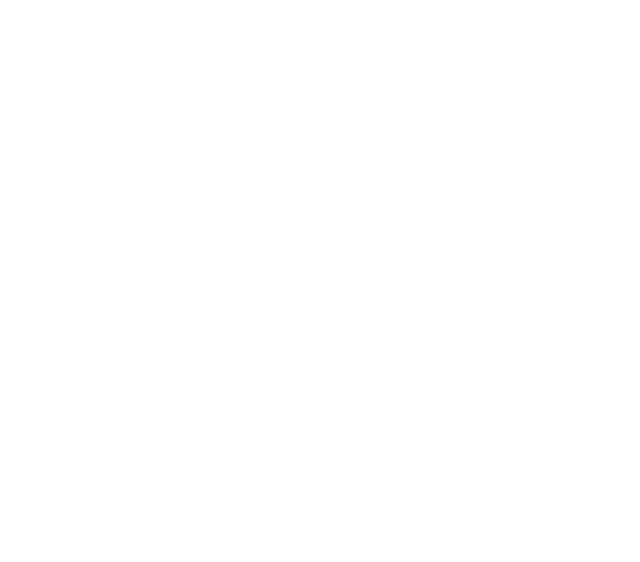
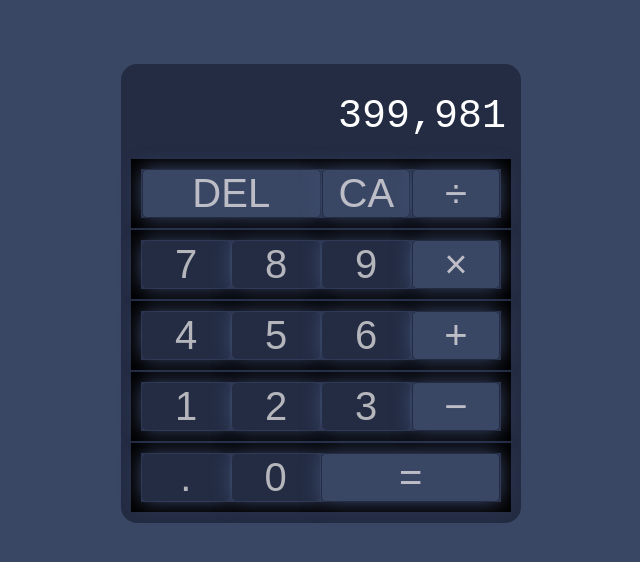
Before and after one commit to Toluwanimi21/calculator-app, a plain HTML site: page index.html in a window 1280 px wide. Shown: the whole page, without its empty margins (319-959 px from the left). Drawn offline with Linux system fonts and the light colour scheme.

Commit message:
Add Structure & Designs

```diff
--- a/index.html
+++ b/index.html
@@ -16,5 +16,58 @@
       audio.src = './assets/audio/click.mp3';
     </script>
   </head>
-  <body></body>
+  <body>
+    <div class="wrapper">
+      <section class="screen">399,981</section>
+      <section class="calc-buttons">
+        <div class="calc-button-row">
+          <button class="calc-button double operator" onclick="audio.play();">
+            DEL
+          </button>
+          <button class="calc-button operator" onclick="audio.play();">
+            CA
+          </button>
+          <button class="calc-button operator" onclick="audio.play();">
+            ÷
+          </button>
+        </div>
+
+        <div class="calc-button-row">
+          <button class="calc-button" onclick="audio.play();">7</button>
+          <button class="calc-button" onclick="audio.play();">8</button>
+          <button class="calc-button" onclick="audio.play();">9</button>
+          <button class="calc-button operator" onclick="audio.play();">
+            &times;
+          </button>
+        </div>
+
+        <div class="calc-button-row">
+          <button class="calc-button" onclick="audio.play();">4</button>
+          <button class="calc-button" onclick="audio.play();">5</button>
+          <button class="calc-button" onclick="audio.play();">6</button>
+          <button class="calc-button operator" onclick="audio.play();">
+            &plus;
+          </button>
+        </div>
+
+        <div class="calc-button-row">
+          <button class="calc-button" onclick="audio.play();">1</button>
+          <button class="calc-button" onclick="audio.play();">2</button>
+          <button class="calc-button" onclick="audio.play();">3</button>
+          <button class="calc-button operator" onclick="audio.play();">
+            &minus;
+          </button>
+        </div>
+
+        <div class="calc-button-row">
+          <button class="calc-button" onclick="audio.play();">.</button>
+          <button class="calc-button" onclick="audio.play();">0</button>
+          <button class="calc-button double operator" onclick="audio.play();">
+            &equals;
+          </button>
+        </div>
+      </section>
+    </div>
+    <script src="app.js"></script>
+  </body>
 </html>
--- a/style.css
+++ b/style.css
@@ -0,0 +1,83 @@
+body {
+  padding: 0;
+  margin: 0;
+  background-color: hsl(222, 26%, 31%);
+}
+
+html {
+  box-sizing: border-box;
+}
+*,
+*:before,
+*:after {
+  box-sizing: inherit;
+}
+
+.wrapper {
+  width: 400px;
+  background-color: hsl(223, 31%, 20%);
+  color: white;
+  padding: 10px;
+  border-radius: 1rem;
+  margin: 5% auto;
+}
+
+.calc-button-row {
+  display: flex;
+  flex-flow: row nowrap;
+  justify-content: space-between;
+  margin-bottom: 0.5%;
+  border: 10px solid black;
+}
+
+.screen {
+  text-align: right;
+  font-family: 'Courier New', Courier, monospace;
+  padding: 20px 5px;
+  font-size: 40px;
+  height: 20%;
+}
+
+.calc-button {
+  background-color: hsl(223, 31%, 20%);
+  color: rgb(243, 240, 240, 0.7);
+  border: 5px;
+  font-size: 40px;
+  flex-basis: 24.5%;
+  border-radius: 5px;
+  height: 100%;
+  margin: auto;
+  box-shadow: 0px 0px 20px 0px hsl(224, 28%, 35%);
+}
+
+.calc-button:hover {
+  background-color: #ebebeb;
+  color: black;
+  transform: scale(1.1);
+}
+
+.calc-button:active {
+  background-color: #bbbcbe;
+}
+
+.double {
+  flex-basis: 49.7%;
+}
+
+.triple {
+  flex-basis: 74.8%;
+}
+
+.operator {
+  background-color: hsl(222, 26%, 31%);
+  border: 1px solid hsl(223, 31%, 20%);
+  color: rgb(243, 240, 240, 0.7);
+}
+
+.operator:hover {
+  background-color: hsl(222, 26%, 31%);
+}
+
+.operator:active {
+  background-color: hsl(222, 26%, 31%);
+}
```
